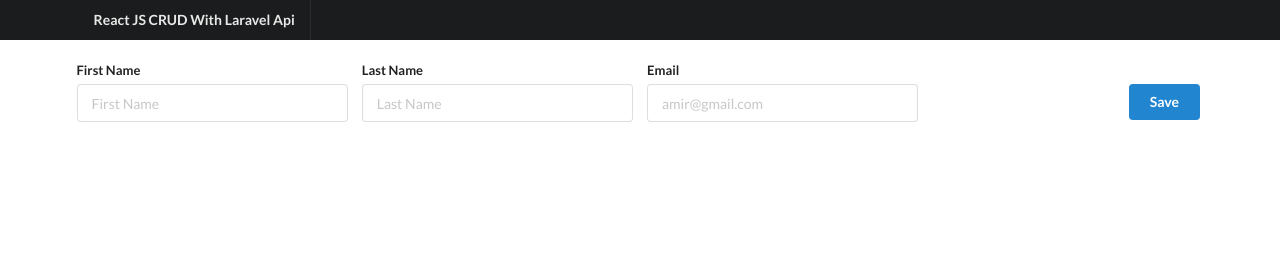
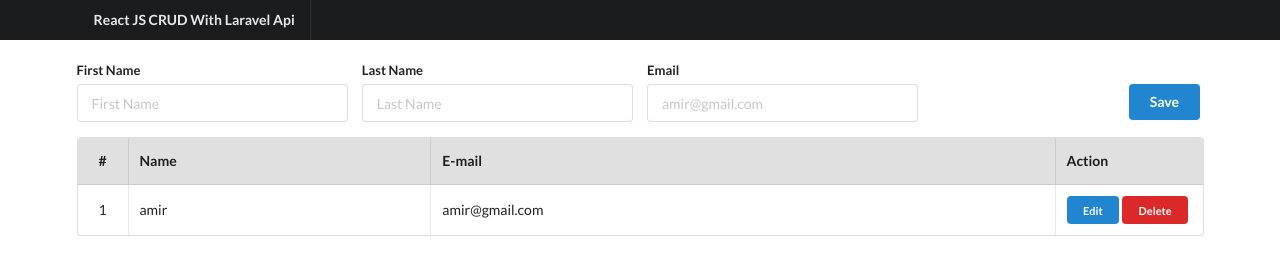
Before and after one commit to amirrezaei1373/react-js-crud, a React app in the folder react-js-crud/: page / in a window 1280 px wide. Built offline with nearby package versions, Linux system fonts and the light colour scheme.

Commit message:
development front page create customerList Component and style customer list in CustomeList Component and the next step is create customer component

```diff
--- a/react-js-crud/src/components/App.js
+++ b/react-js-crud/src/components/App.js
@@ -1,5 +1,6 @@
 import React, { Component } from 'react'
 import MyForm from './MyForm';
+import CustomerList from './CustomerList';
 import "./app.css";
 
 class App extends Component {
@@ -16,6 +17,8 @@ class App extends Component {
                   <div className="ui main container">
                     <MyForm />
 
+                    <CustomerList />
+
                   </div>
             </div>
         );
--- /dev/null
+++ b/react-js-crud/src/components/CustomerList.js
@@ -0,0 +1,34 @@
+import React, { Component } from 'react'
+
+class CustomerList extends Component {
+    render() {
+        return (
+            <div className="data">
+              <table className="ui celled table">
+                <thead>
+                    <tr>
+                    <th style={{ width: "50px", textAlign: "center" }}>#</th>
+                    <th>Name</th>
+                    <th>E-mail</th>
+                    <th style={{ width: "148px" }}>Action</th>
+                    </tr>
+                </thead>
+
+                <tbody>
+                    <tr>
+                    <td style={{ textAlign: "center"}}>1</td>
+                    <td>amir</td>
+                    <td>amir@gmail.com</td>
+                    <td>
+                      <button className="mini ui blue button">Edit</button>
+                      <button className="mini ui red button">Delete</button>
+                    </td>
+                    </tr>
+                </tbody>
+              </table>
+            </div>
+        );
+    }
+}
+
+export default CustomerList;
--- a/react-js-crud/src/components/app.css
+++ b/react-js-crud/src/components/app.css
@@ -6,3 +6,11 @@
     margin-top: 24px !important;
     float: right;
 }
+
+.data {
+    margin-top: 15px;
+}
+
+thead tr th {
+    background: #e0e0e0 !important;
+}
```
